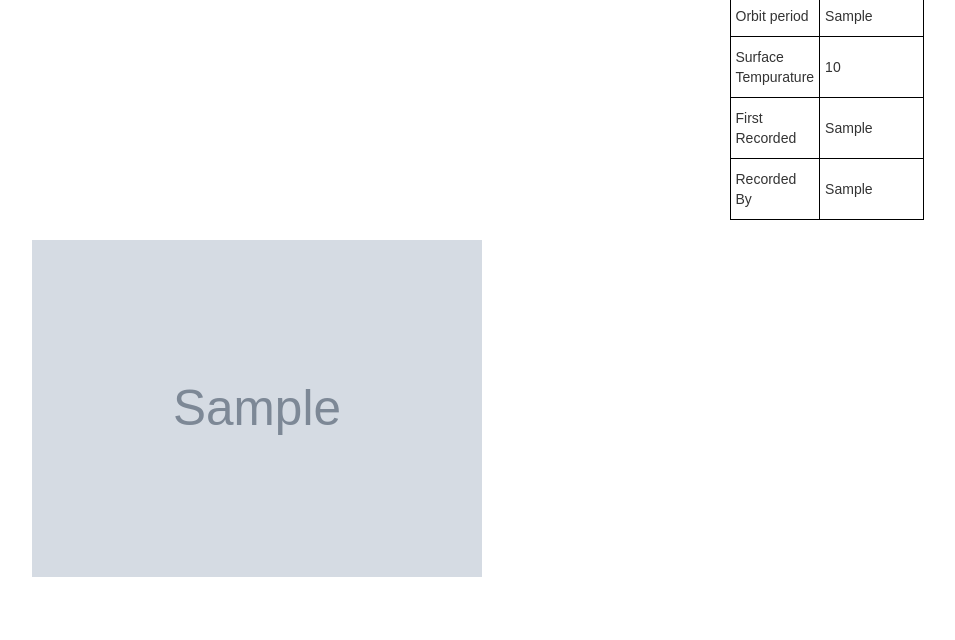
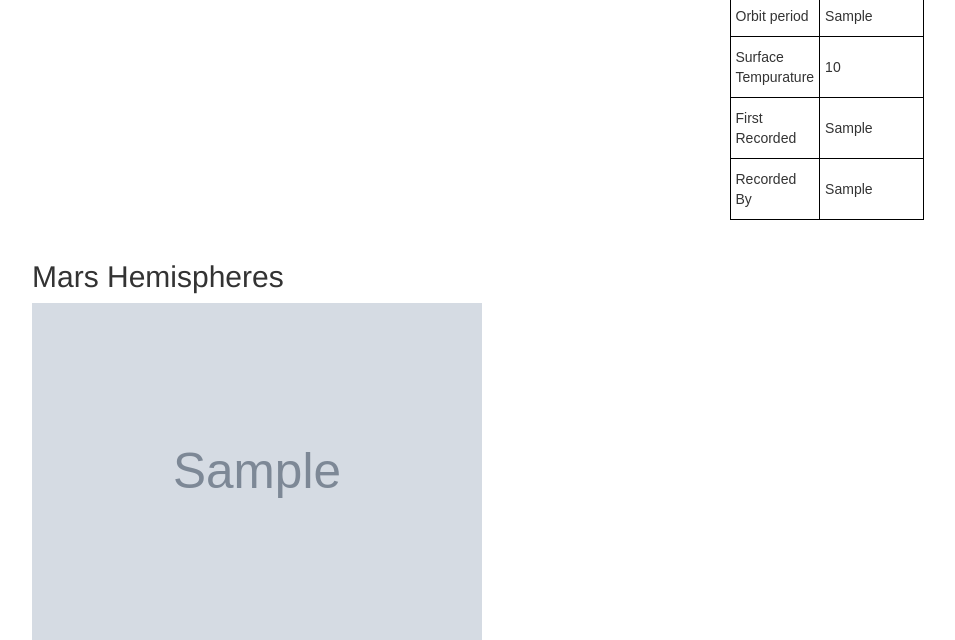
Before and after one commit to baconmania31/12-Web-Scraping-and-Document-Databases, a Flask app: page / in a window 1280 px wide. Shown: the part 892-1532 px from the top of the page, without its empty margins (53-1008 px from the left). Before the commit the page ends 1469 px from the top, so only its background shows below. Run offline with Flask 2, Linux system fonts and the light colour scheme; grey boxes marked "Sample" are stand-in pictures; a database or web service that is not in the repository returns one stand-in record (values such as "Sample title"); some libraries are stand-ins or nearby versions.

Commit message:
Updated index

```diff
--- a/templates/index.html
+++ b/templates/index.html
@@ -102,6 +102,7 @@
     <div class="container">
             <div class="row">
                 <div class="col-sm-12">
+                    <h2>Mars Hemispheres</h2>
                         {% for hemi in mars.hemisphere_dict %}
                         <img src= "{{hemi.image_url}}" alt="Mars Image" width = "450">
                         {% endfor %}
```
